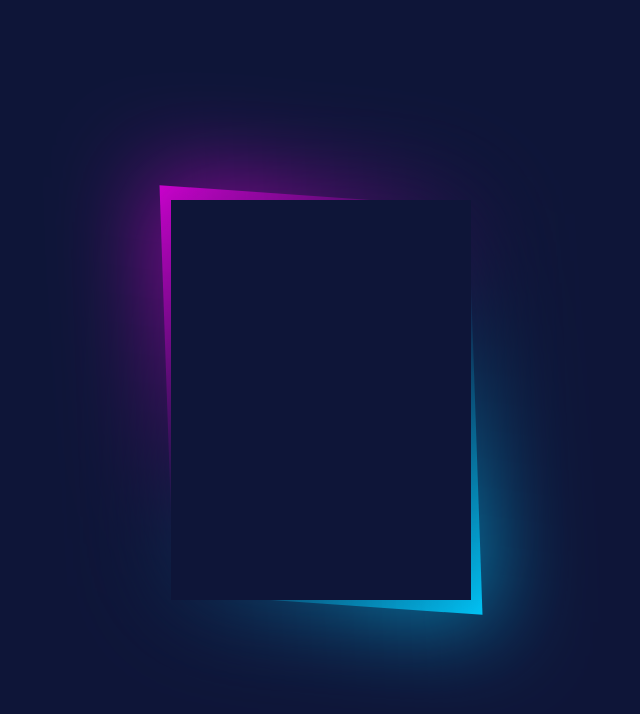
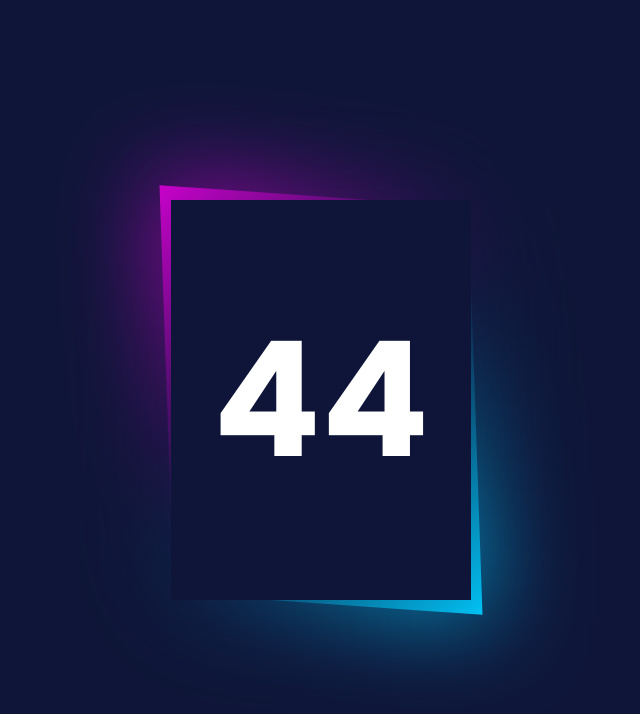
Before and after one commit to CJR85/css-border-trick, a plain HTML site: page index.html in a window 1280 px wide. Shown: the whole page, without its empty margins (319-959 px from the left). Drawn offline with Linux system fonts and the light colour scheme.

Commit message:
Style h2 tag & box.

```diff
--- a/style.css
+++ b/style.css
@@ -20,6 +20,9 @@ body {
   width: 300px;
   height: 400px;
   background: #fff;
+  display: flex;
+  justify-content: center;
+  align-items: center;
 }
 
 .box::before {
@@ -54,3 +57,10 @@ body {
   background: #0e1538;
   z-index: 10;
 }
+
+.box h2 {
+  position: relative;
+  z-index: 11;
+  color: #fff;
+  font-size: 10em;
+}
```
